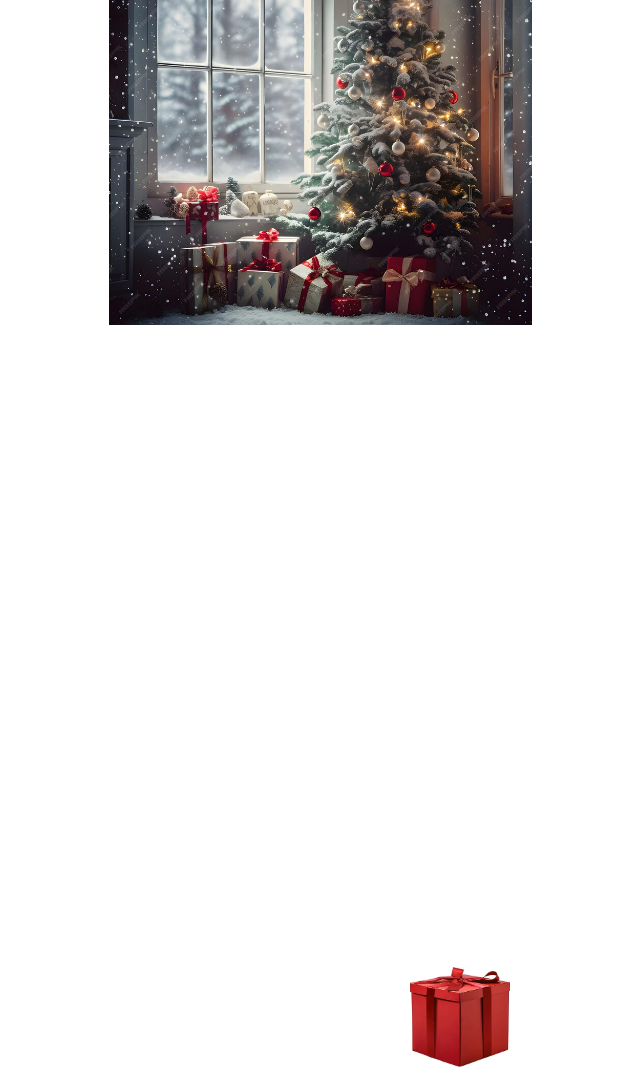
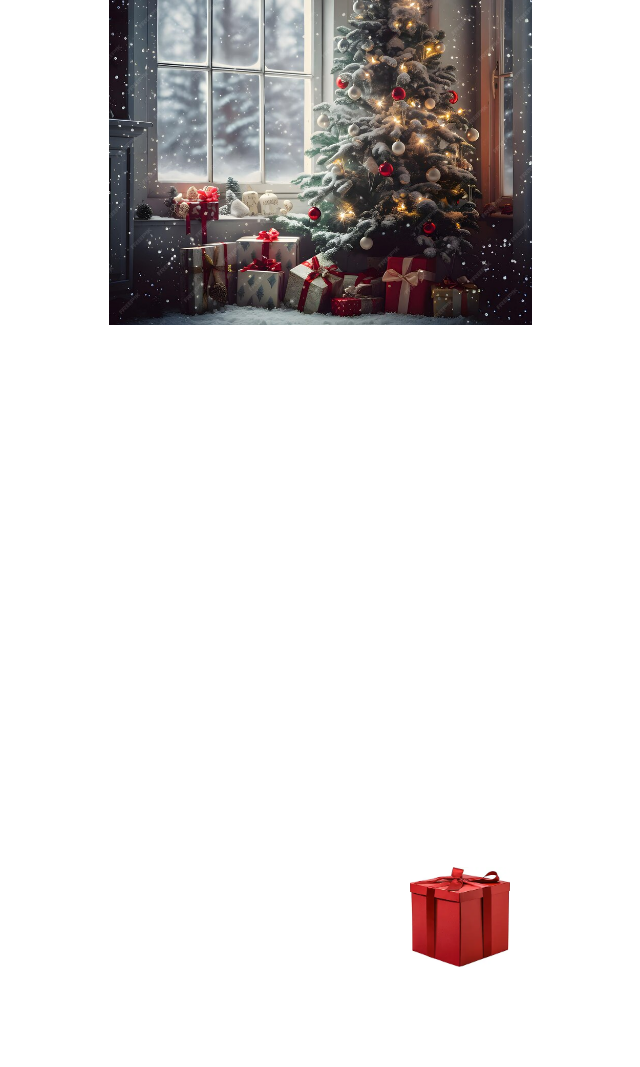
Before and after one commit to AiMO-MO-MO/CentsSS2024, a plain HTML site: page index.html in a window 1280 px wide. Shown: the part 98-1165 px from the top of the page, without its empty margins (320-960 px from the left). After the commit the page ends 1065 px from the top, so only its background shows below. Drawn offline with Linux system fonts and the light colour scheme.

Commit message:
Update styles.css

```diff
--- a/styles.css
+++ b/styles.css
@@ -23,7 +23,7 @@ body {
     background: url('Images/Present.webp') no-repeat center;
     background-size: cover;
     position: absolute;
-    bottom: -750px;
+    bottom: -650px;
     left: 120%;
     transform: translateX(-50%);
     cursor: pointer;
```
